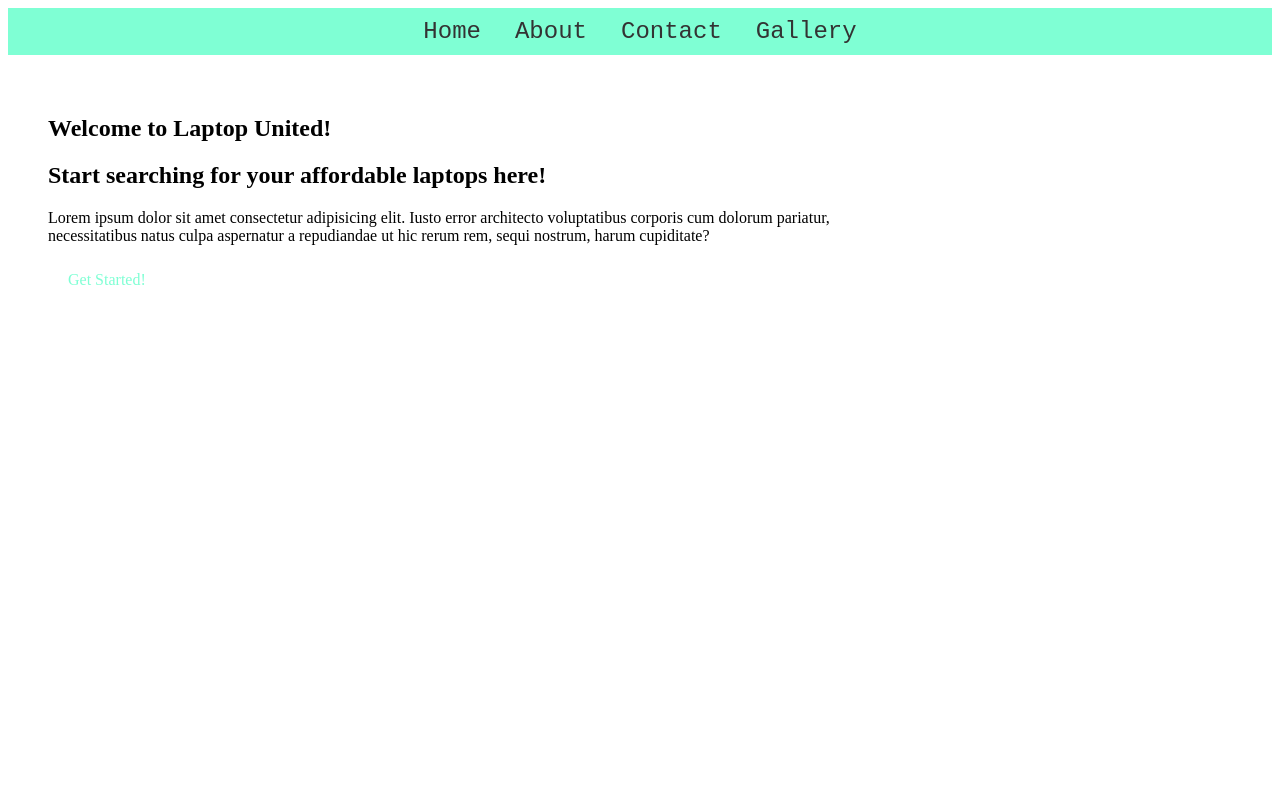
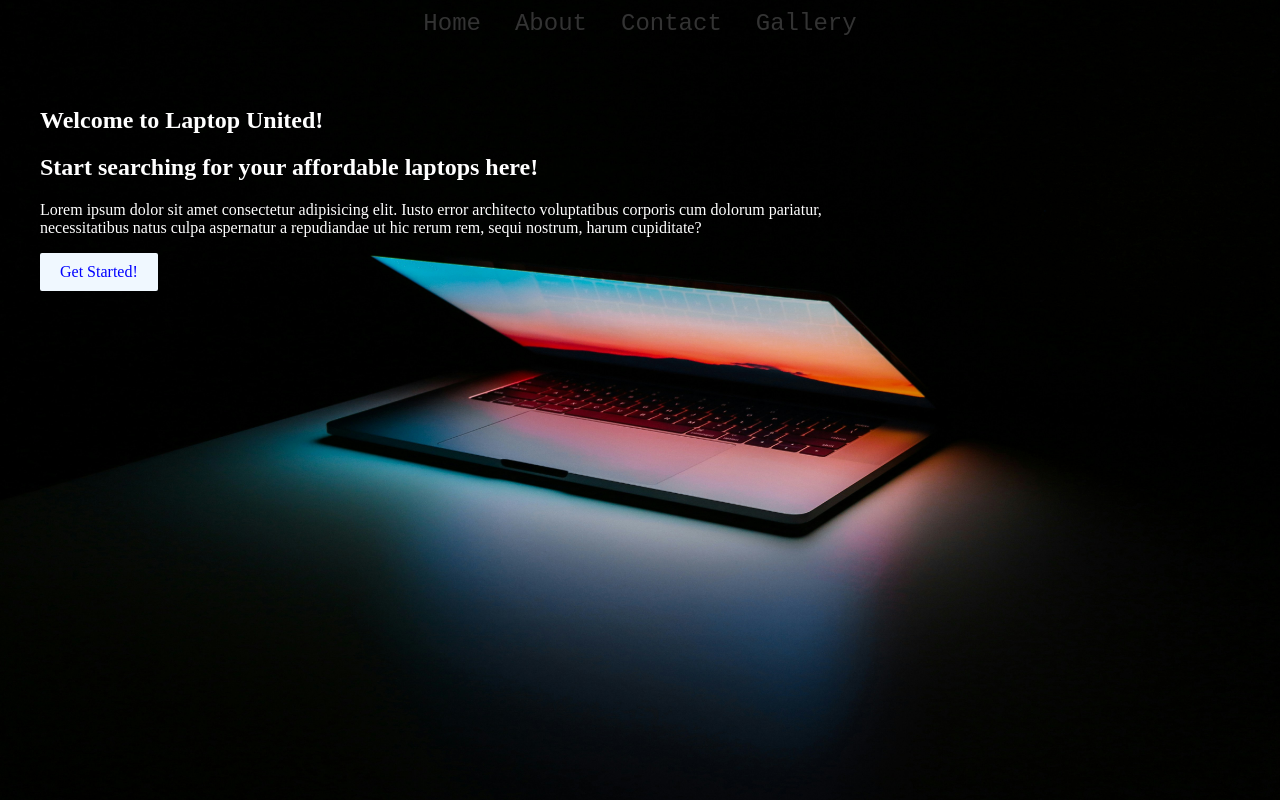
Before and after one commit to kkf-svg/practice, a plain HTML site: page index.html in a window 1280 px wide. Drawn offline with Linux system fonts and the light colour scheme.

Commit message:
added picture and updated nav

```diff
--- a/css/style.css
+++ b/css/style.css
@@ -1,5 +1,13 @@
+body{
+    background-image: url(../img/banner.jpeg);
+    background-repeat:  no-repeat;
+    background-position:  center center;
+    background-size: cover;
+    background-attachment:  fixed;
+    margin:0;
+}
 nav{
-    background-color: aquamarine;
+    background-color: transparent;
     text-align: center;
     padding: 10px 0;
 }
@@ -33,14 +41,17 @@ nav ul li a:hover{
     float: left;
     padding: 40px;
     box-sizing: border-box;
+    color: white;
 }
 
 #hero-content{
     text-align: left;
+
 }
 
 .btn{
-    color: aquamarine;
+    background-color: aliceblue;
+    color: blue;
     text-decoration: none;
     list-style-type: none;
     box-sizing: border-box;
```
Also changed, not shown: img/banner.jpeg (added).
